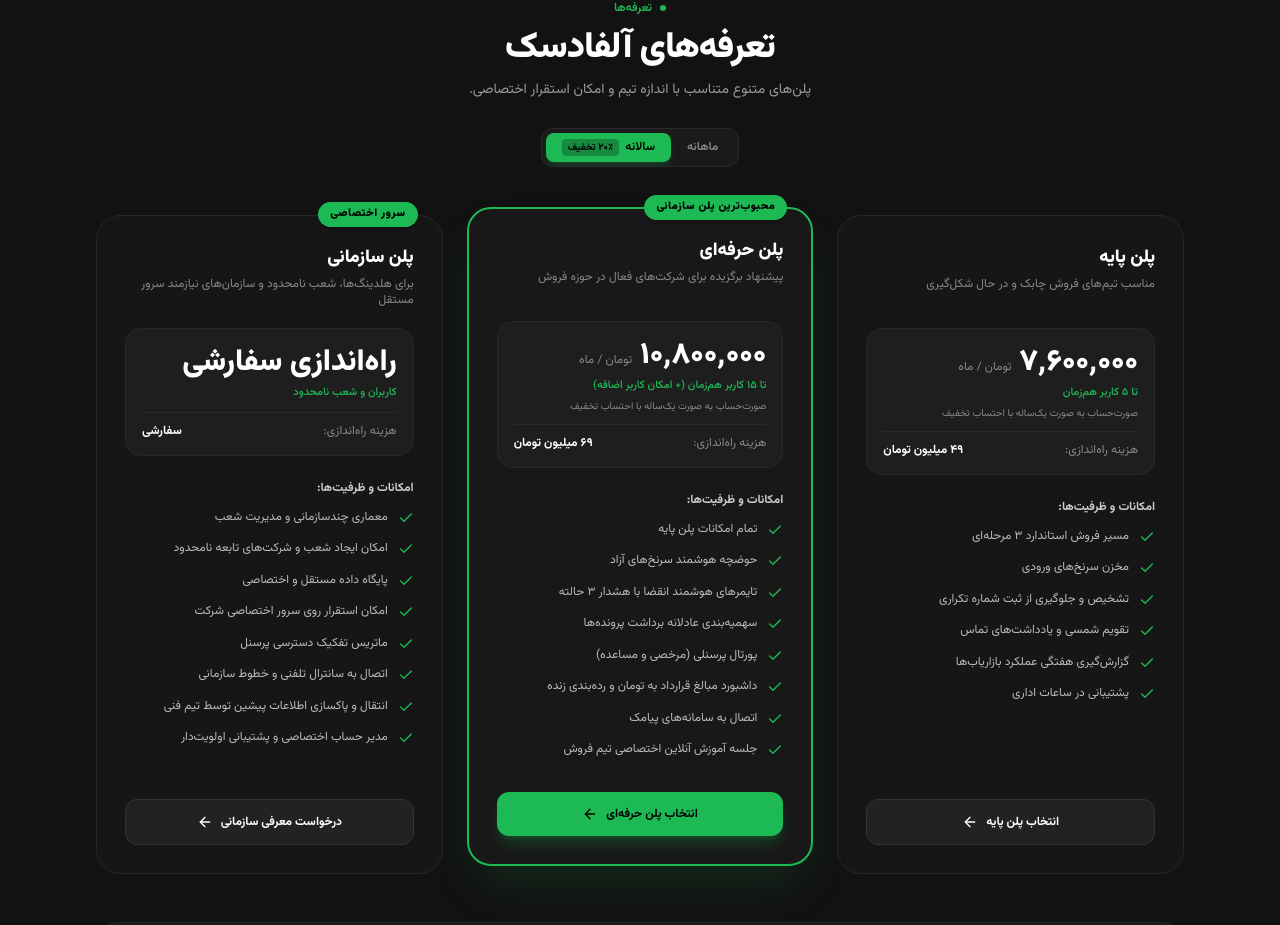
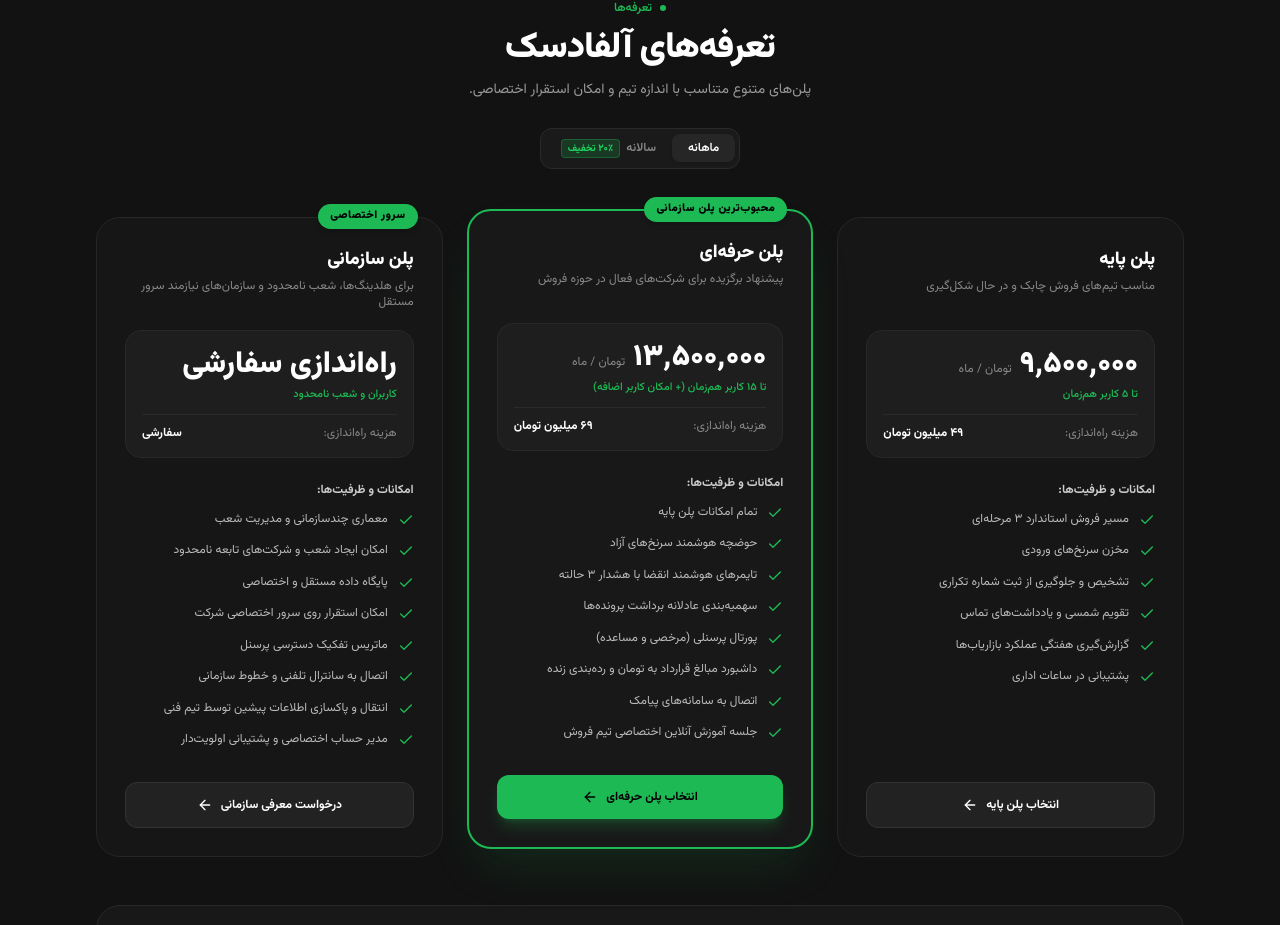
Before and after one commit to pranoza/alphadesk-website, a Next.js app: page / in a window 1280 px wide. Shown: the part 4416-5341 px from the top of the page. Built offline with nearby package versions, Linux system fonts and the light colour scheme.

Commit message:
feat(pricing): default billing cycle to monthly
Update the pricing section state to initialize with 'monthly' billing by default to better align with user preferences.

```diff
--- a/components/PricingSection.tsx
+++ b/components/PricingSection.tsx
@@ -19,7 +19,7 @@
 }
 
 export default function PricingSection({ onOpenDemoModal }: PricingSectionProps) {
-  const [billingCycle, setBillingCycle] = useState<'monthly' | 'annually'>('annually');
+  const [billingCycle, setBillingCycle] = useState<'monthly' | 'annually'>('monthly');
 
   const plans = [
     {
```
